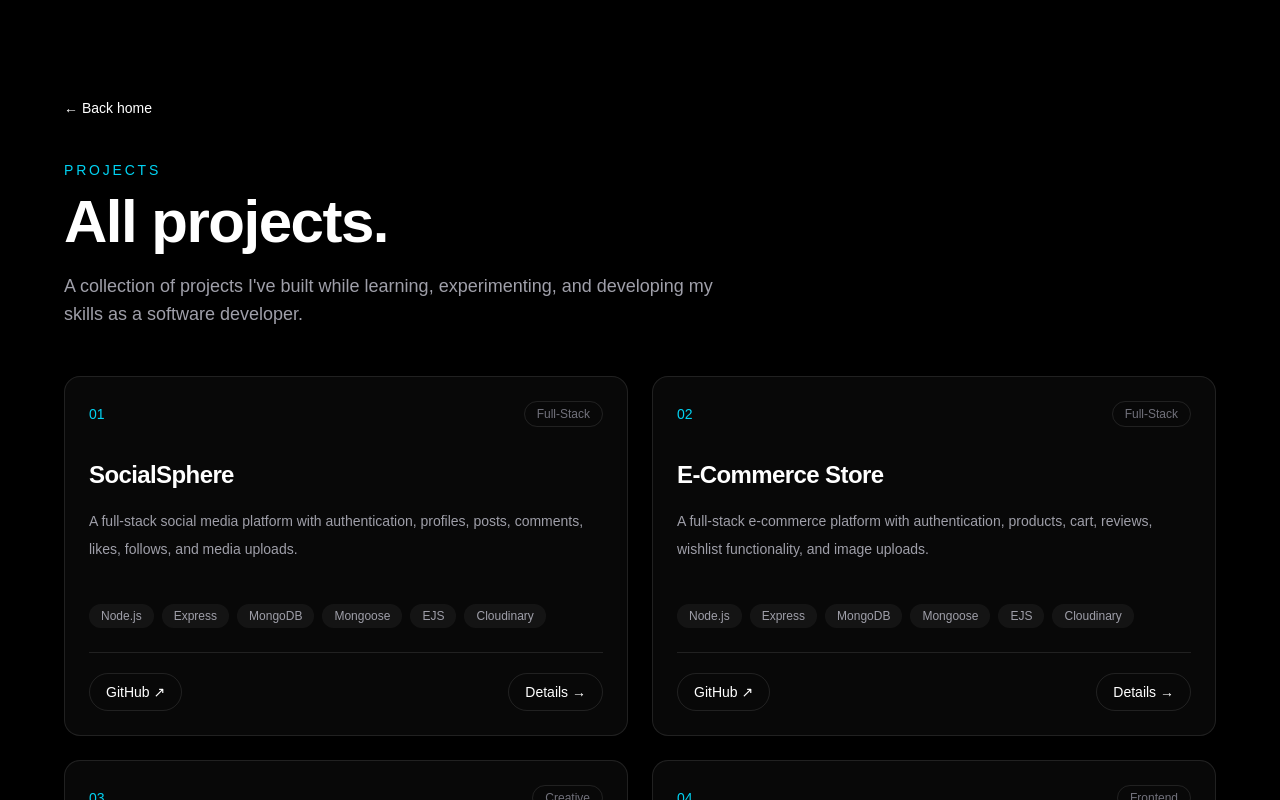
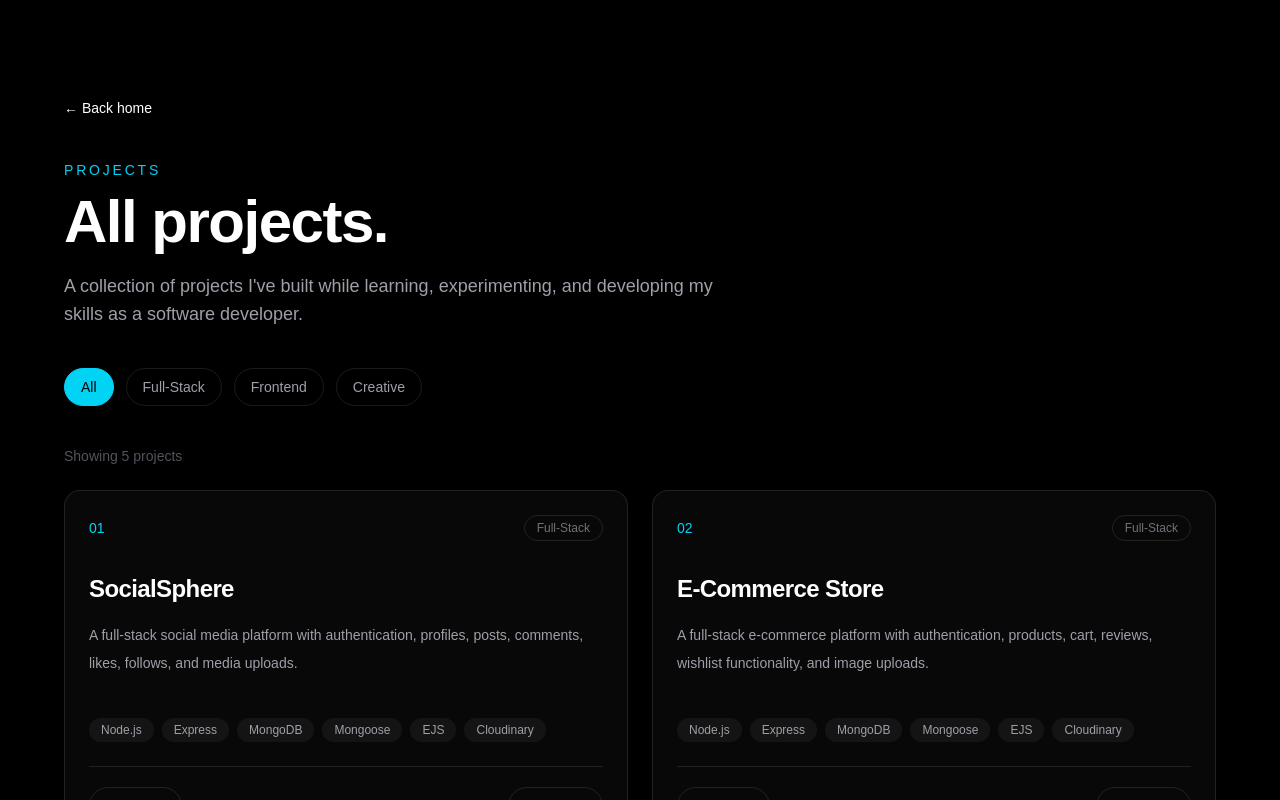
Before and after one commit to salih-x-tech/portfolio-v2, a Next.js app: page /projects in a window 1280 px wide. Shown: the top 800 px of the page. Built offline with nearby package versions, Linux system fonts and the light colour scheme.

Commit message:
feat: add project category filters

```diff
--- a/app/projects/page.tsx
+++ b/app/projects/page.tsx
@@ -1,10 +1,22 @@
+"use client";
+
+import { useState } from "react";
 import { projects } from "@/lib/projects";
 
+const filters = ["All", "Full-Stack", "Frontend", "Creative"] as const;
+
 export default function ProjectsPage() {
+  const [activeFilter, setActiveFilter] =
+    useState<(typeof filters)[number]>("All");
+
+  const filteredProjects =
+    activeFilter === "All"
+      ? projects
+      : projects.filter((project) => project.type === activeFilter);
+
   return (
     <main className="min-h-screen bg-black px-6 py-24 text-white sm:px-10 lg:px-16">
       <div className="mx-auto max-w-6xl">
-        <div className="mb-12">
         <a
           href="/"
           className="text-sm text-zinc-500 transition-colors hover:text-cyan-400"
@@ -12,7 +24,8 @@ export default function ProjectsPage() {
           ← Back home
         </a>
 
-          <p className="mt-10 mb-3 text-sm font-medium uppercase tracking-[0.2em] text-cyan-400">
+        <div className="mb-10 mt-10">
+          <p className="mb-3 text-sm font-medium uppercase tracking-[0.2em] text-cyan-400">
             Projects
           </p>
 
@@ -26,8 +39,34 @@ export default function ProjectsPage() {
           </p>
         </div>
 
+        <div className="mb-10 flex flex-wrap gap-3">
+          {filters.map((filter) => {
+            const isActive = activeFilter === filter;
+
+            return (
+              <button
+                key={filter}
+                type="button"
+                onClick={() => setActiveFilter(filter)}
+                className={`rounded-full border px-4 py-2 text-sm transition-all ${
+                  isActive
+                    ? "border-cyan-400 bg-cyan-400 text-black"
+                    : "border-white/10 text-zinc-400 hover:border-cyan-400/40 hover:text-cyan-400"
+                }`}
+              >
+                {filter}
+              </button>
+            );
+          })}
+        </div>
+
+        <p className="mb-6 text-sm text-zinc-600">
+          Showing {filteredProjects.length}{" "}
+          {filteredProjects.length === 1 ? "project" : "projects"}
+        </p>
+
         <div className="grid gap-6 lg:grid-cols-2">
-          {projects.map((project, index) => (
+          {filteredProjects.map((project, index) => (
             <article
               key={project.slug}
               className="flex min-h-[360px] flex-col rounded-2xl border border-white/10 bg-white/[0.03] p-6 transition-all duration-300 hover:-translate-y-1 hover:border-cyan-400/30"
```
Lines whose indentation alone changed are shown as unchanged.
